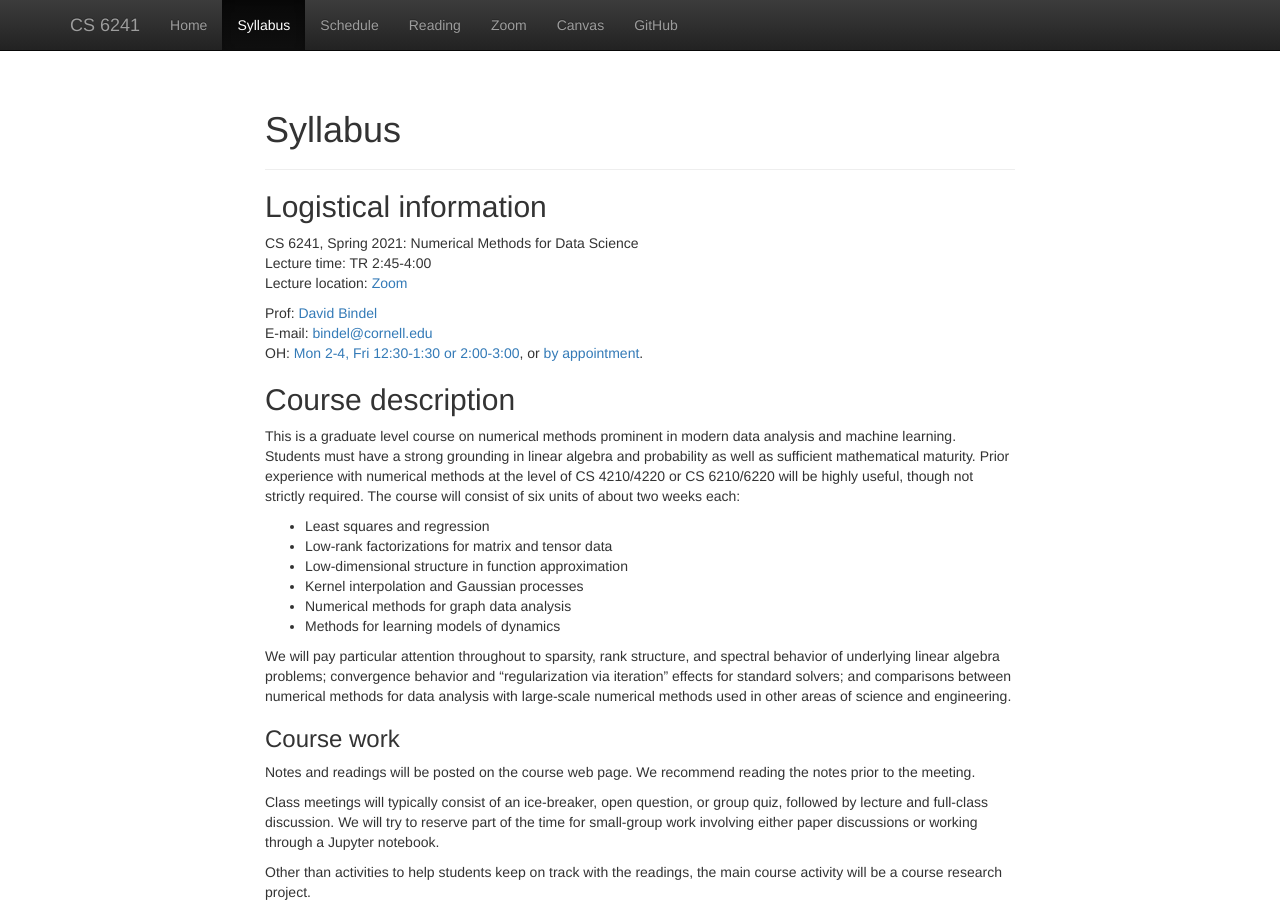
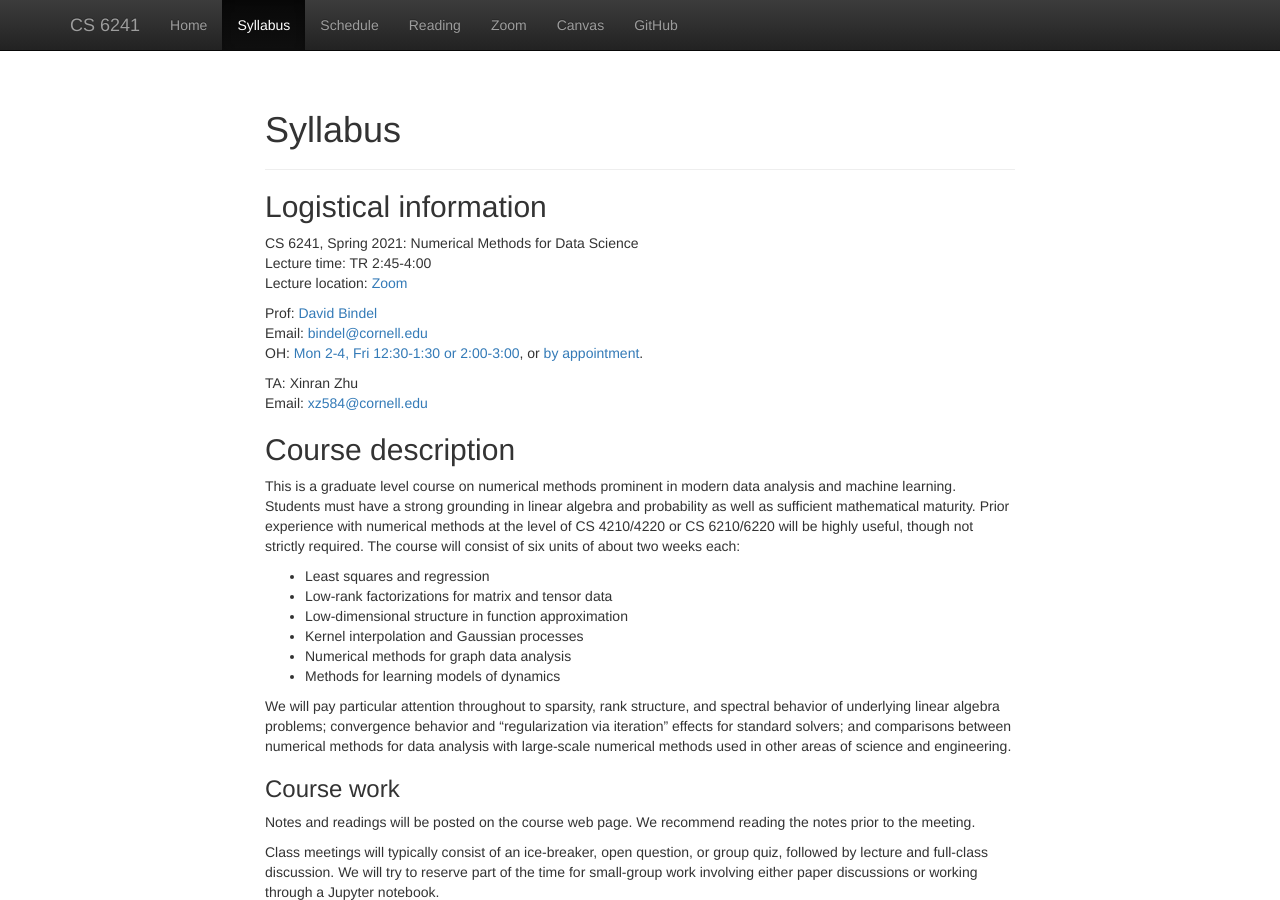
Before and after one commit to dbindel/cs6241-s21, a Jekyll site: the page built from web/syllabus.md, in a window 1280 px wide and 900 px high. Built offline with Jekyll 4.4.1, drawn with Linux system fonts in a browser that asks for light colours; nearby versions of some CDN libraries.

Commit message:
Add Xinran to syllabus.

```diff
--- a/web/syllabus.md
+++ b/web/syllabus.md
@@ -10,9 +10,11 @@ Lecture time: TR 2:45-4:00
 Lecture location: [Zoom](https://www.cs.cornell.edu/~bindel/netid/zoom.html)
 
 Prof: [David Bindel](http://www.cs.cornell.edu/~bindel)
-E-mail: <bindel@cornell.edu>
+Email: <bindel@cornell.edu>
 OH: [Mon 2-4, Fri 12:30-1:30 or 2:00-3:00](https://www.cs.cornell.edu/~bindel/netid/zoom.html), or [by appointment](http://www.meetme.so/DavidBindel).
 
+TA: Xinran Zhu
+Email: <xz584@cornell.edu>
 
 ## Course description
 
```
